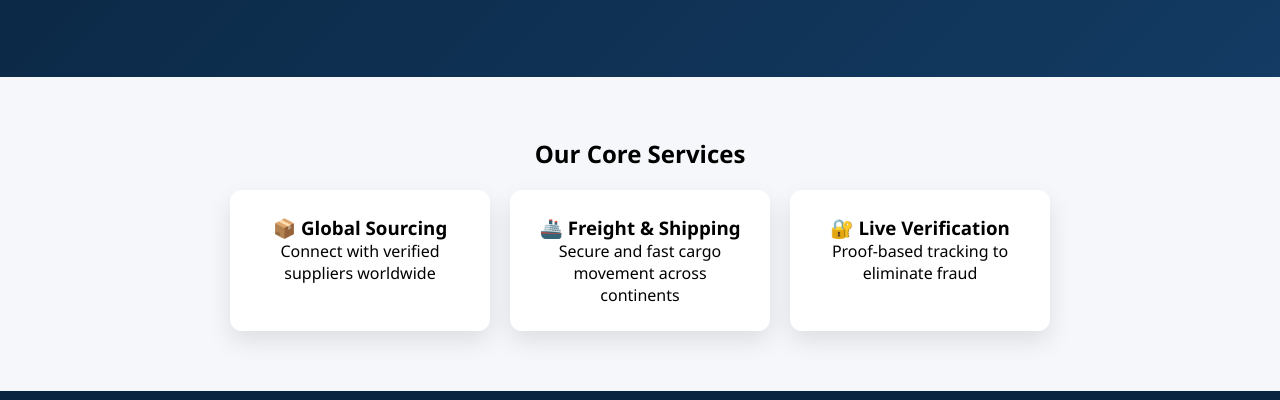
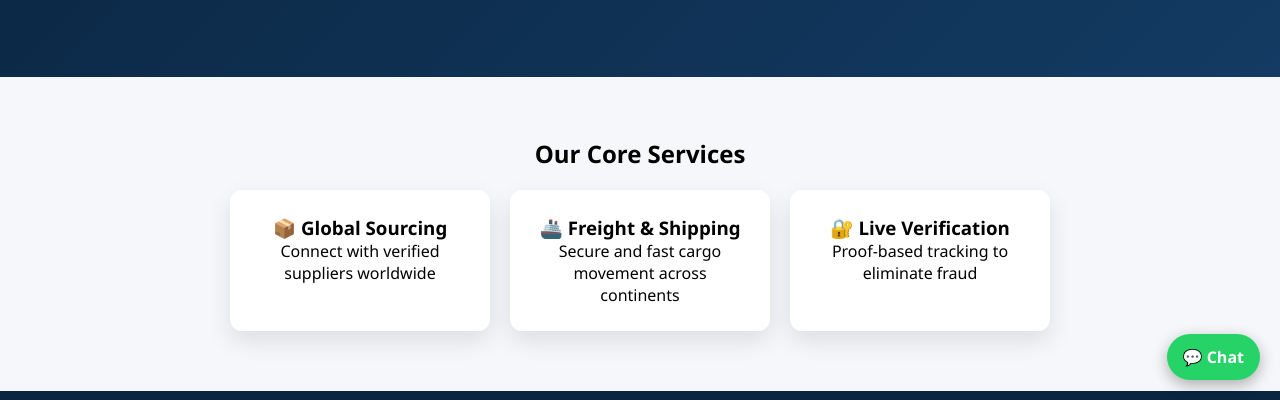
Before and after one commit to shiosamwanza-source/PANDAS-GLOBAL-LOGISTICS-LLC, a plain HTML site: page index.html in a window 1280 px wide. Shown: the part 400-800 px from the top of the page. Drawn offline with Linux system fonts and the light colour scheme.

Commit message:
add whatsapp contact

```diff
--- a/index.html
+++ b/index.html
@@ -249,3 +249,18 @@ function trackCargo() {
 
 </body>
 </html>
+<a href="https://wa.me/255693546400" target="_blank"
+style="
+position: fixed;
+bottom: 20px;
+right: 20px;
+background: #25D366;
+color: white;
+padding: 12px 16px;
+border-radius: 50px;
+text-decoration: none;
+font-weight: bold;
+box-shadow: 0 5px 15px rgba(0,0,0,0.3);
+">
+💬 Chat
+</a>
```
